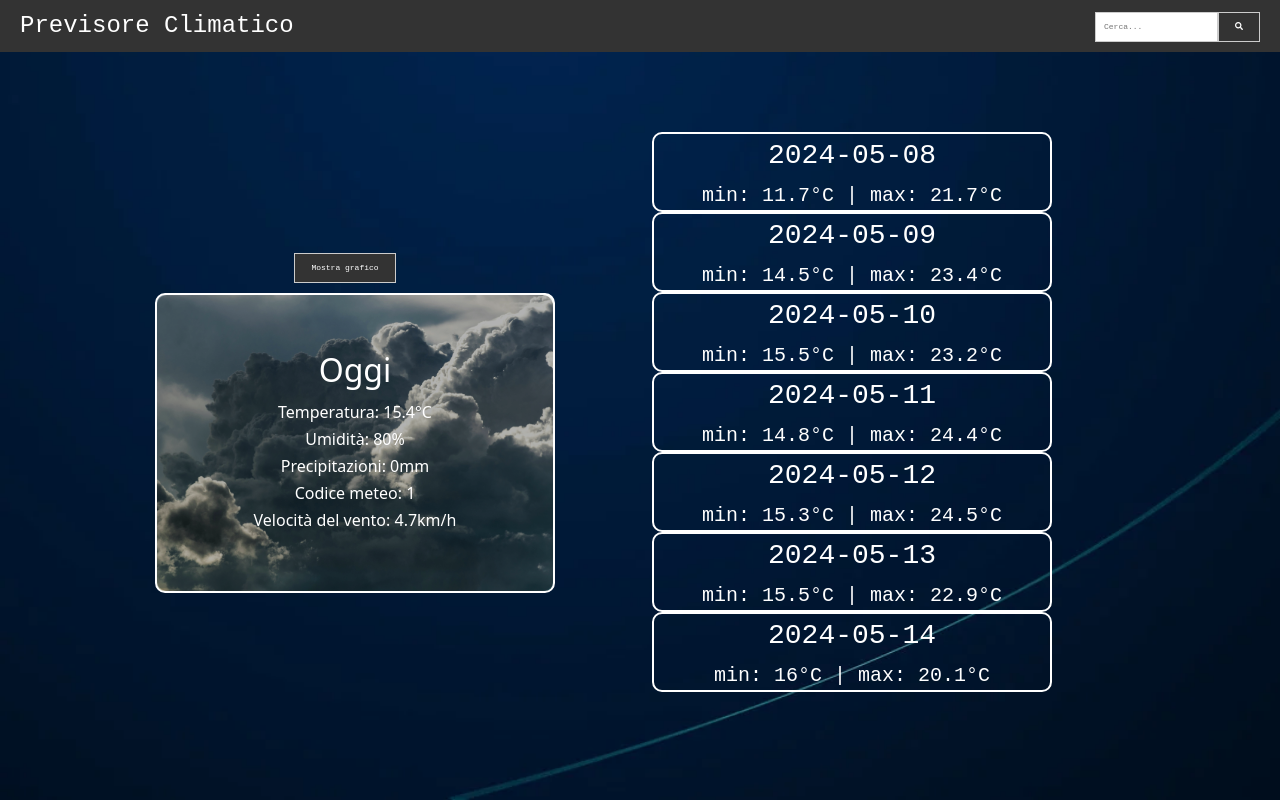
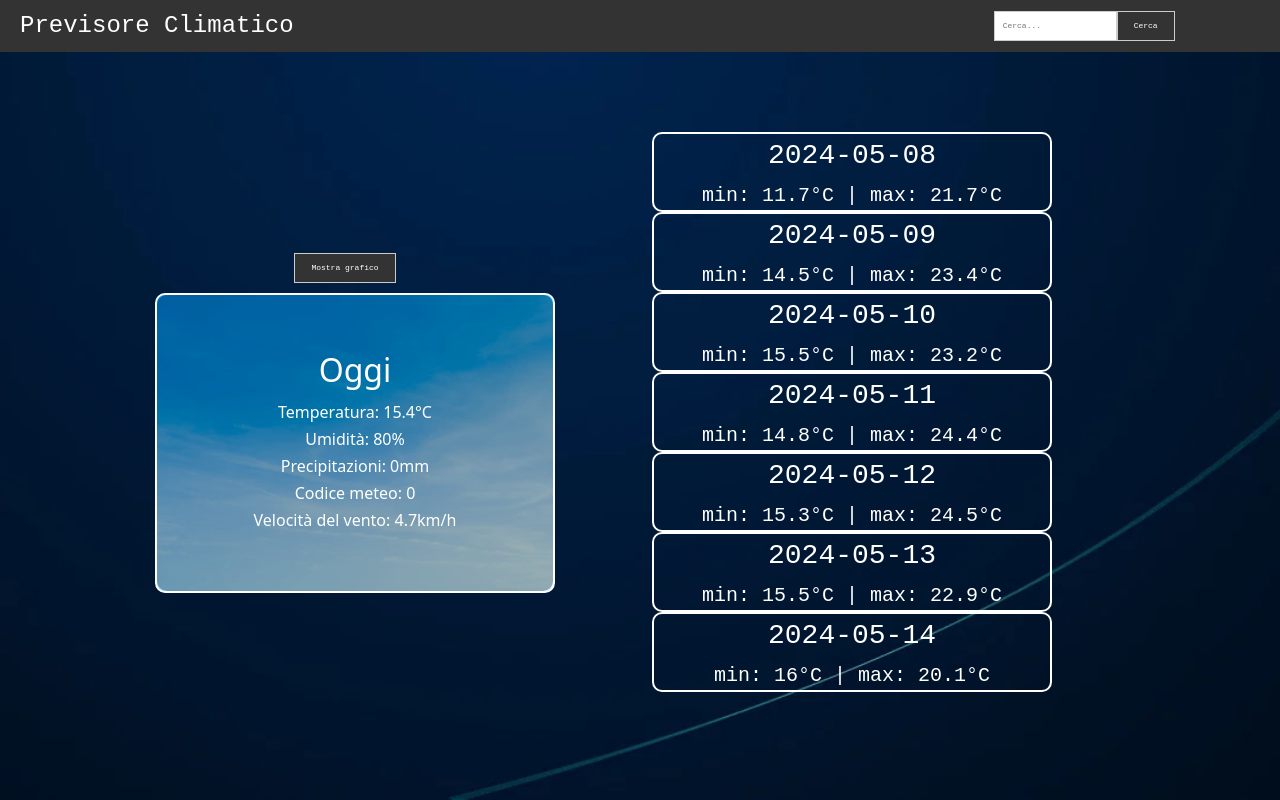
Before and after one commit to matb15/PrevisoreClimatico, a React (Create React App) app in the folder frontend/: page / in a window 1280 px wide. Built offline with nearby package versions, Linux system fonts and the light colour scheme.

Commit message:
chiamata funzionante

```diff
--- a/frontend/package.json
+++ b/frontend/package.json
@@ -6,6 +6,7 @@
     "@testing-library/jest-dom": "^5.17.0",
     "@testing-library/react": "^13.4.0",
     "@testing-library/user-event": "^13.5.0",
+    "axios": "^1.6.8",
     "bootstrap": "^5.3.3",
     "chart.js": "^4.4.2",
     "chartjs-adapter-date-fns": "^3.0.0",
--- a/frontend/src/App.js
+++ b/frontend/src/App.js
@@ -1,4 +1,5 @@
-import React from "react";
+import React, { useState } from "react";
+import axios from "axios";
 import "./App.css";
 import weatherData from "./weatherData.json";
 import WeatherCard from "./components/WeatherCard";
@@ -8,6 +9,24 @@ import "bootstrap/dist/css/bootstrap.min.css";
 import MiniWeatherCard from "./components/MiniWeatherCard";
 
 function App() {
+  const [data, setData] = useState(weatherData);
+  const [searchQuery, setSearchQuery] = useState("");
+
+  const handleSearch = () => {
+    axios
+      .get(`http://localhost:3001/api/data/${searchQuery}`)
+      .then((response) => {
+        setData(response.data);
+      })
+      .catch((error) => {
+        console.error("Errore nella richiesta API:", error);
+      });
+  };
+
+  const handleInputChange = (event) => {
+    setSearchQuery(event.target.value);
+  };
+
   const backgroundStyle = {
     backgroundImage: `url('img/b.png')`,
     backgroundSize: "cover",
@@ -17,15 +36,15 @@ function App() {
 
   return (
     <div className="App" style={backgroundStyle}>
-      <Navbar />
+      <Navbar onSearch={handleSearch} onInputChange={handleInputChange} />
       <div className="container">
         <div className="row">
           <div className="col-md-6">
-            <PanelButton />
-            <WeatherCard data={weatherData.current} />
+            <PanelButton data={data} />
+            <WeatherCard data={data.current} />
           </div>
           <div className="col-md-6">
-            <MiniWeatherCard data={weatherData.daily} />
+            <MiniWeatherCard data={data.daily} />
           </div>
         </div>
       </div>
--- a/frontend/src/components/Navbar.js
+++ b/frontend/src/components/Navbar.js
@@ -1,16 +1,15 @@
 import React from "react";
-import { FaSearch } from "react-icons/fa";
 import "../css/Navbar.css";
 
-const Navbar = () => {
+const Navbar = ({ onSearch, onInputChange }) => {
   return (
     <div className="navbar">
-      <div className="logo">Previsore Climatico</div>
-      <div className="search-container">
-        <input type="text" placeholder="Cerca..." />
-        <button>
-          <FaSearch />
-        </button>
+      <div className="navbar-container">
+        <div className="logo">Previsore Climatico</div>
+        <div className="search-container">
+          <input type="text" placeholder="Cerca..." onChange={onInputChange} />
+          <button onClick={onSearch}>Cerca</button>
+        </div>
       </div>
     </div>
   );
--- a/frontend/src/components/PanelButton.js
+++ b/frontend/src/components/PanelButton.js
@@ -1,9 +1,8 @@
 import React, { useState } from "react";
 import WeatherChart from "./WeatherChart";
-import weatherData from "../weatherData.json";
 import "../css/PanelButton.css";
 
-function ChartButton() {
+function PanelButton({ data }) {
   const [isChartVisible, setIsChartVisible] = useState(false);
 
   const toggleChartVisibility = () => {
@@ -13,13 +12,12 @@ function ChartButton() {
   const hourlyData = [];
   for (
     let i = 0;
-    i < weatherData.hourly.time.length &&
-    i < weatherData.hourly.temperature_2m.length;
+    i < data.hourly.time.length && i < data.hourly.temperature_2m.length;
     i++
   ) {
     let oggetto = {
-      time: weatherData.hourly.time[i],
-      temperature_2m: Math.floor(weatherData.hourly.temperature_2m[i]),
+      time: data.hourly.time[i],
+      temperature_2m: Math.floor(data.hourly.temperature_2m[i]),
     };
     hourlyData.push(oggetto);
   }
@@ -39,4 +37,4 @@ function ChartButton() {
   );
 }
 
-export default ChartButton;
+export default PanelButton;
--- a/frontend/src/components/WeatherCard.js
+++ b/frontend/src/components/WeatherCard.js
@@ -11,9 +11,9 @@ function WeatherCard({ data }) {
     weatherBackgrounds = "/img/fog.png";
   else if ([51, 53, 55, 56, 57].includes(data.weather_code))
     weatherBackgrounds = "/img/drizzle.png";
-  else if ([61, 63, 65, 66, 67].includes(data.weather_code))
+  else if ([61, 63, 65, 66, 67, 80, 81, 82].includes(data.weather_code))
     weatherBackgrounds = "/img/rain.png";
-  else if ([71, 73, 75, 77].includes(data.weather_code))
+  else if ([71, 73, 75, 77, 85, 86].includes(data.weather_code))
     weatherBackgrounds = "/img/snow.png";
   else if ([95, 96, 99].includes(data.weather_code))
     weatherBackgrounds = "/img/thunderstorm.png";
--- a/frontend/src/css/Navbar.css
+++ b/frontend/src/css/Navbar.css
@@ -34,5 +34,16 @@
 }
 
 .search-container input {
-  margin-left: auto;
+  margin-left: 700px;
 }
+
+.navbar-container {
+  display: flex;
+  justify-content: space-between;
+  align-items: center;
+}
+
+.search-container {
+  display: flex;
+  align-items: center;
+}
--- a/frontend/src/weatherData.json
+++ b/frontend/src/weatherData.json
@@ -21,7 +21,7 @@
       "temperature_2m": 15.4,
       "relative_humidity_2m": 80,
       "precipitation": 0,
-      "weather_code": 1,
+      "weather_code": 0,
       "wind_speed_10m": 4.7
     },
     "hourly_units": {
```
Also changed, not shown: 2 other files (tests, documents, lock files or other folders).
